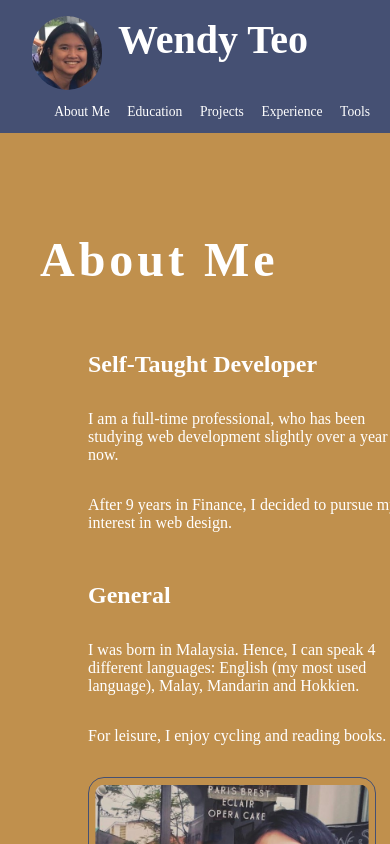
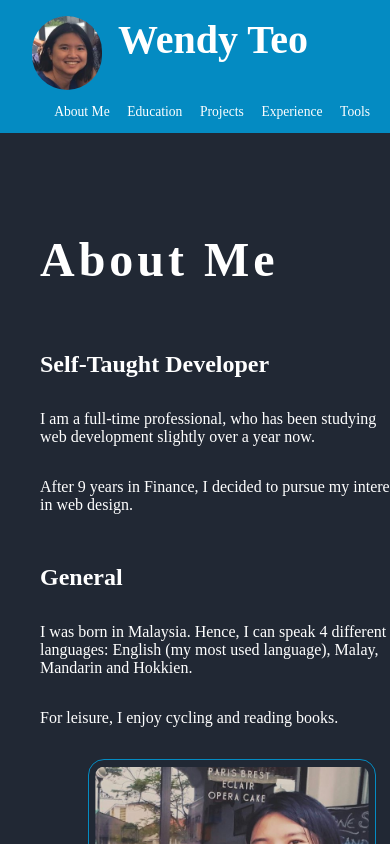
Before and after one commit to wteo/resumev2, a React (Create React App) app: page / in a window 390 px wide. Shown: the top 844 px of the page. Built offline with nearby package versions, Linux system fonts and the light colour scheme.

Commit message:
changed colours

```diff
--- a/src/components/AboutMe/AboutMe.module.css
+++ b/src/components/AboutMe/AboutMe.module.css
@@ -42,6 +42,10 @@
 
 @media (max-width: 780px) {
 
+    .aboutMeOuterContainer p {
+        padding-left: 2rem;
+    }
+
     .aboutMeInnerContainer {
         grid-template-columns: 1fr;
     }
--- a/src/components/Education/Course/Course.module.css
+++ b/src/components/Education/Course/Course.module.css
@@ -23,6 +23,11 @@
 }
 
 @media (max-width: 780px) {
+
+    .courseContainer p {
+        padding-left: 2rem;
+    }
+
     .courseTitle {
         font-size: 115%;
     }
--- a/src/components/Experience/JobSummary/Job.module.css
+++ b/src/components/Experience/JobSummary/Job.module.css
@@ -33,12 +33,15 @@
 }
 
 @media (max-width: 780px) {
+
     .company {
         font-size: 115%;
+        padding-left: 2rem;
     }
 
     .jobDates, .jobTitle {
         font-size: 95%;
+        padding-left: 2rem;
     }
 
     .datesAndTitleContainer {
--- a/src/components/Experience/JobSummary/JobDescription.module.css
+++ b/src/components/Experience/JobSummary/JobDescription.module.css
@@ -11,7 +11,15 @@
 }
 
 @media (max-width: 780px) {
+
+    .jobDescriptionStyle {
+        margin-top: -2rem;
+        margin-bottom: 3rem;
+        padding-left: 1.5rem;
+    }
+
     .task {
         font-size: 75%;
+        margin-left: 2rem;
     }
 }
--- a/src/components/Tools/Tools.module.css
+++ b/src/components/Tools/Tools.module.css
@@ -48,9 +48,11 @@
 
     .toolDescription {
         font-size: 115%;
+        padding-left: 2rem;
     }
 
     .toolType {
         font-size: 130%;
     }
+
 }
--- a/src/components/Tools/ToolsContainer.module.css
+++ b/src/components/Tools/ToolsContainer.module.css
@@ -9,3 +9,11 @@
 .toolsList {
     padding-left: 5rem;
 }
+
+@media (max-width: 780px) {
+    .toolType {
+        padding-left: 5rem;
+    }
+
+
+}
--- a/src/index.css
+++ b/src/index.css
@@ -6,18 +6,17 @@
 
 :root {
   --h1-text-color: white;
-  --alternate-h1-text-color: #c0904d;
+  --alternate-h1-text-color: #212834;
   --main-p-text-color: white;
-  --alternate-p-text-color: #c0904d;
-  --header-background-color: #455073;
-  --hover-header-background-color: #596795;
-  --hover-main-background-color: rgb(236, 191, 129);
+  --alternate-p-text-color: #212834;
+  --header-background-color: #048BC2;
+  --hover-main-background-color: #425067;
   --alternate-background-color: white;
-  --footer-background-color: #455073;
+  --footer-background-color: #048BC2;
 }
 
 body {
-  background-color: #c0904d;
+  background-color: #212834;
   font-family: 'Times New Roman', 'Verdana', 'Arial';
   z-index: 500;
 }
```
